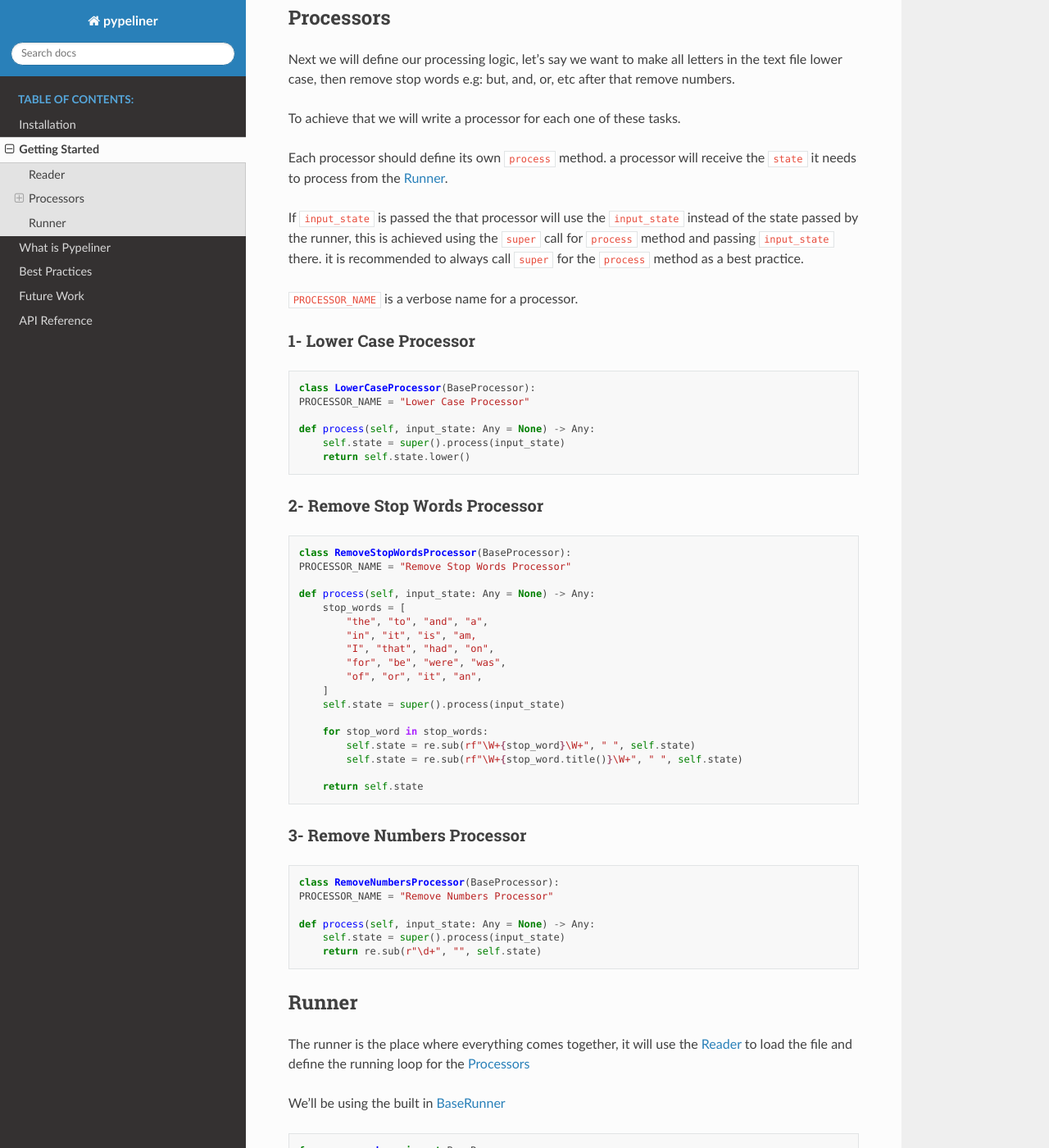
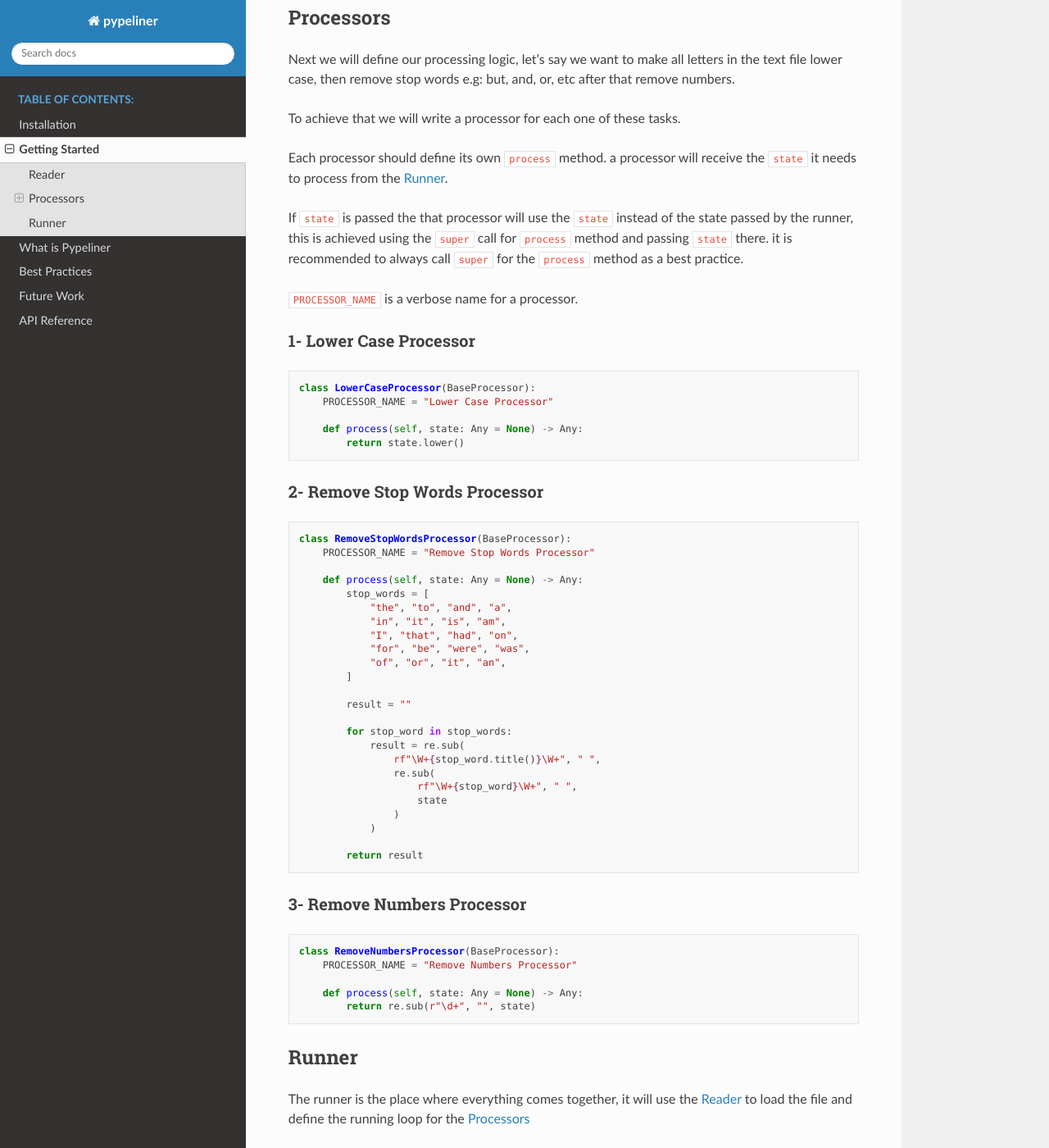
Before and after one commit to allonios/pypeliner, a Sphinx documentation site: the page built from docs/getting_started.rst, in a window 1280 px wide and 1400 px high, scrolled down 605 px. Shown: the whole window at 82% size. Built offline with Sphinx 7.4.7 and the Read the Docs theme 2.0.0, drawn with Linux system fonts in a browser that asks for light colours.

Commit message:
refactor: updating docs to match the new register state changes

```diff
--- /dev/null
+++ b/docs/_autosummary/pypeliner.exceptions.MissingDependency.rst
@@ -0,0 +1,6 @@
+pypeliner.exceptions.MissingDependency
+======================================
+
+.. currentmodule:: pypeliner.exceptions
+
+.. autoexception:: MissingDependency
--- a/docs/_autosummary/pypeliner.rst
+++ b/docs/_autosummary/pypeliner.rst
@@ -26,6 +26,7 @@ pypeliner
    :template: custom-module-template.rst
    :recursive:
 
+   pypeliner.exceptions
    pypeliner.processors
    pypeliner.readers
    pypeliner.runners
--- a/docs/best_practices.rst
+++ b/docs/best_practices.rst
@@ -8,8 +8,10 @@ Here are some general tips when implementing anything using pypeliner:
 #. When implementing a Reader, Processor or a Runner you are expected to inherit from the base class of these components.
 #. When overriding a method of some base class make sure that you read the method and read its docstring to see if it is what you actually need, you are encouraged to always read the code of the base classes, eventually it is just simple code.
 #. A complex type is welcomed and encouraged to be used as an input for a Processor, not just primitives.
-#. Call a processor with the `__call__` method inside a Runner to enforce having an initial state to be passed and updated throughout the running operations.
+#. A processor process method should only focus receiving the input/state, process it and return it (it shouldn't care about actions (registering the state and data flow related operations)).
+#. Call a processor with the `__call__` method inside a Runner to enforce registering the state to make sure that the data will flow correctly through the processors.
 #. :code:`CallbackProcessor` can be helpful for oneliner processors or making a processor on the run.
+#. :code:`DefaultReader` can be helpful if you don't want pypeliner to handle the reading, you could just throw the value there and it will just flow.
 #. Try to set :code:`PROCESSOR_NAME` it will be helpful when starting the Runner in verbose mode.
 #. When implementing a multithreading/multiprocessing runner, override :code:`run` method to implement the threads/processes initialization and starting mechanism (you'd might run parallel processing loops or not run a loop at all).
 #. In a Runner override :code:`run_processors_loop` if there are some conditions you'd like to enforce before running a certain processor.
--- a/docs/getting_started.rst
+++ b/docs/getting_started.rst
@@ -43,8 +43,8 @@ To achieve that we will write a processor for each one of these tasks.
 
 Each processor should define its own ``process`` method. a processor will receive the ``state`` it needs to process from the :ref:`runner-reference-label`.
 
-If ``input_state`` is passed the that processor will use the ``input_state`` instead of the state passed by the runner,
-this is achieved using the ``super`` call for ``process`` method and passing ``input_state`` there.
+If ``state`` is passed the that processor will use the ``state`` instead of the state passed by the runner,
+this is achieved using the ``super`` call for ``process`` method and passing ``state`` there.
 it is recommended to always call ``super`` for the ``process`` method as a best practice.
 
 ``PROCESSOR_NAME`` is a verbose name for a processor.
@@ -56,11 +56,10 @@ it is recommended to always call ``super`` for the ``process`` method as a best
 .. code-block::
 
     class LowerCaseProcessor(BaseProcessor):
-    PROCESSOR_NAME = "Lower Case Processor"
+        PROCESSOR_NAME = "Lower Case Processor"
 
-    def process(self, input_state: Any = None) -> Any:
-        self.state = super().process(input_state)
-        return self.state.lower()
+        def process(self, state: Any = None) -> Any:
+            return state.lower()
 
 
 
@@ -71,23 +70,29 @@ it is recommended to always call ``super`` for the ``process`` method as a best
 .. code-block::
 
     class RemoveStopWordsProcessor(BaseProcessor):
-    PROCESSOR_NAME = "Remove Stop Words Processor"
+        PROCESSOR_NAME = "Remove Stop Words Processor"
 
-    def process(self, input_state: Any = None) -> Any:
-        stop_words = [
-            "the", "to", "and", "a",
-            "in", "it", "is", "am,
-            "I", "that", "had", "on",
-            "for", "be", "were", "was",
-            "of", "or", "it", "an",
-        ]
-        self.state = super().process(input_state)
+        def process(self, state: Any = None) -> Any:
+            stop_words = [
+                "the", "to", "and", "a",
+                "in", "it", "is", "am",
+                "I", "that", "had", "on",
+                "for", "be", "were", "was",
+                "of", "or", "it", "an",
+            ]
 
-        for stop_word in stop_words:
-            self.state = re.sub(rf"\W+{stop_word}\W+", " ", self.state)
-            self.state = re.sub(rf"\W+{stop_word.title()}\W+", " ", self.state)
+            result = ""
 
-        return self.state
+            for stop_word in stop_words:
+                result = re.sub(
+                    rf"\W+{stop_word.title()}\W+", " ",
+                    re.sub(
+                        rf"\W+{stop_word}\W+", " ",
+                        state
+                    )
+                )
+
+            return result
 
 
 
@@ -99,11 +104,10 @@ it is recommended to always call ``super`` for the ``process`` method as a best
 .. code-block::
 
     class RemoveNumbersProcessor(BaseProcessor):
-    PROCESSOR_NAME = "Remove Numbers Processor"
+        PROCESSOR_NAME = "Remove Numbers Processor"
 
-    def process(self, input_state: Any = None) -> Any:
-        self.state = super().process(input_state)
-        return re.sub(r"\d+", "", self.state)
+        def process(self, state: Any = None) -> Any:
+            return re.sub(r"\d+", "", state)
 
 
 .. _runner-reference-label:
```
Also changed, not shown: README.md (+18 -15 lines), docs/_autosummary/pypeliner.exceptions.rst (added, +25 -0 lines), docs/_autosummary/pypeliner.readers.bulk_readers.file_readers.CSVFileReader.rst (added, +18 -0 lines), docs/_autosummary/pypeliner.readers.bulk_readers.file_readers.FileReader.rst (added, +18 -0 lines), docs/_autosummary/pypeliner.readers.bulk_readers.file_readers.rst (added, +24 -0 lines), docs/_autosummary/pypeliner.readers.bulk_readers.image_readers.ImageFileReader.rst (added, +18 -0 lines), docs/_autosummary/pypeliner.readers.bulk_readers.image_readers.VideoFileReader.rst (added, +18 -0 lines), docs/_autosummary/pypeliner.readers.bulk_readers.image_readers.rst (added, +24 -0 lines), docs/_autosummary/pypeliner.readers.bulk_readers.rst (+13 -7 lines), docs/_autosummary/pypeliner.readers.stream_readers.file_readers.CSVFileStreamReader.rst (added, +18 -0 lines), docs/_autosummary/pypeliner.readers.stream_readers.file_readers.FileLinesReader.rst (added, +18 -0 lines), docs/_autosummary/pypeliner.readers.stream_readers.file_readers.rst (added, +24 -0 lines), docs/_autosummary/pypeliner.readers.stream_readers.image_readers.ImageStreamReader.rst (added, +19 -0 lines), docs/_autosummary/pypeliner.readers.stream_readers.image_readers.rst (added, +23 -0 lines), 1 more files.
